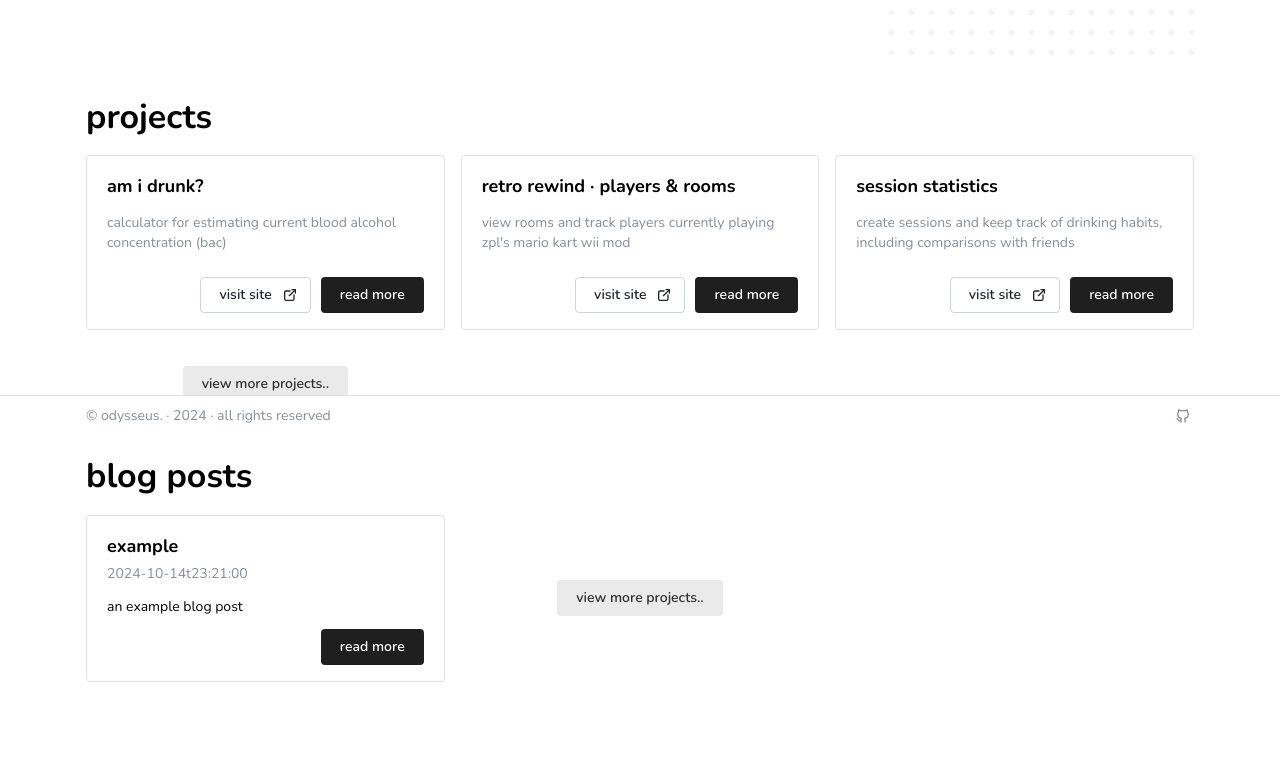
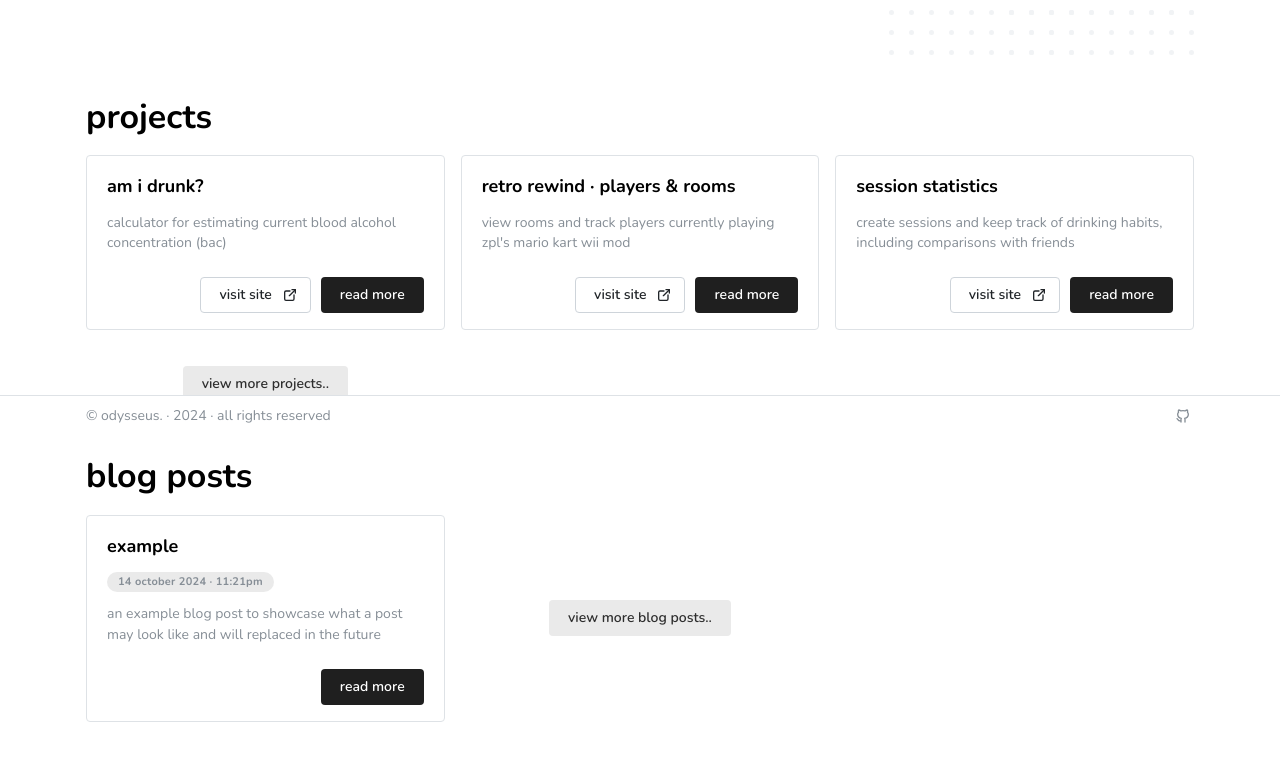
Before and after one commit to odysseusdev/portfolio, a Next.js app: page / in a window 1280 px wide. Shown: the part 365-1126 px from the top of the page. Built offline with nearby package versions, Linux system fonts and the light colour scheme.

Commit message:
Bug fixes for blog post links.

```diff
--- a/__blog-posts/example.md
+++ b/__blog-posts/example.md
@@ -1,6 +1,6 @@
 ---
 title: "Example"
-excerpt: "An example blog post"
+excerpt: "An example blog post to showcase what a post may look like and will replaced in the future"
 date: "2024-10-14T23:21:00"
 favourite: false
 ---
--- a/src/app/blog/page.tsx
+++ b/src/app/blog/page.tsx
@@ -19,7 +19,10 @@ const BlogPage = () => {
 				title="Blog"
 				description="Discoveries, releases and how-to guides on common development issues"
 			/>
-			<BlogPosts blogPosts={blogPosts} />
+			<BlogPosts
+				blogPosts={blogPosts}
+				hideViewMore
+			/>
 		</>
 	);
 };
--- a/src/app/projects/page.tsx
+++ b/src/app/projects/page.tsx
@@ -19,7 +19,10 @@ const ProjectsPage = () => {
 				title="Projects"
 				description="All external-facing repositories developed and supported by odysseus."
 			/>
-			<Projects projects={projects} />
+			<Projects
+				projects={projects}
+				hideViewMore
+			/>
 		</>
 	);
 };
--- a/src/components/blog-posts/blog-post-card/BlogPostCard.tsx
+++ b/src/components/blog-posts/blog-post-card/BlogPostCard.tsx
@@ -1,8 +1,9 @@
-import { Button, Group, Paper, PaperProps, PolymorphicComponentProps, Stack, Text } from "@mantine/core";
+import { Badge, Button, Group, Paper, PaperProps, PolymorphicComponentProps, Stack, Text } from "@mantine/core";
 
 import { BlogPost } from "@/lib/types";
 import Link from "next/link";
 import React from "react";
+import dayjs from "dayjs";
 
 export type BlogPostCardProps = { blogPost: BlogPost } & PolymorphicComponentProps<"div", PaperProps>;
 
@@ -18,7 +19,6 @@ const BlogPostCard = ({ blogPost, ...props }: BlogPostCardProps) => {
 				h="100%"
 				gap="sm"
 			>
-				<Stack gap={4}>
 				<Text
 					style={{ flexBasis: 0, flexGrow: 1 }}
 					component="h2"
@@ -27,20 +27,24 @@ const BlogPostCard = ({ blogPost, ...props }: BlogPostCardProps) => {
 				>
 					{blogPost.title}
 				</Text>
+				<Badge
+					variant="light"
+					c="dimmed"
+				>
+					{dayjs(blogPost.date).format("D MMMM YYYY · hh:mma")}
+				</Badge>
 				<Text
+					style={{ flexGrow: 1 }}
 					size="sm"
 					c="dimmed"
 				>
-						{blogPost.date.toString()}
-					</Text>
-				</Stack>
-				<Text
-					style={{ flexGrow: 1 }}
-					size="sm"
-				>
 					{blogPost.excerpt}
 				</Text>
-				<Group justify="flex-end">
+				<Group
+					justify="flex-end"
+					gap="xs"
+					mt="sm"
+				>
 					<Button
 						component={Link}
 						href={`/blog/${blogPost.slug}`}
--- a/src/components/blog-posts/blog-posts/BlogPosts.tsx
+++ b/src/components/blog-posts/blog-posts/BlogPosts.tsx
@@ -5,9 +5,9 @@ import BlogPostCard from "../blog-post-card";
 import Link from "next/link";
 import React from "react";
 
-export type BlogPostsProps = { blogPosts: BlogPost[] };
+export type BlogPostsProps = { blogPosts: BlogPost[]; hideViewMore?: boolean };
 
-const BlogPosts = ({ blogPosts }: BlogPostsProps) => {
+const BlogPosts = ({ blogPosts, hideViewMore = false }: BlogPostsProps) => {
 	if (!blogPosts || blogPosts.length === 0) {
 		return <Text>No blog posts found.</Text>;
 	}
@@ -25,6 +25,7 @@ const BlogPosts = ({ blogPosts }: BlogPostsProps) => {
 					/>
 				</GridCol>
 			))}
+			{!hideViewMore && (
 				<GridCol span={{ base: 12, sm: 6, lg: 4 }}>
 					<Center
 						h="100%"
@@ -32,13 +33,14 @@ const BlogPosts = ({ blogPosts }: BlogPostsProps) => {
 					>
 						<Button
 							component={Link}
-						href="/projects"
+							href="/blog"
 							variant="light"
 						>
-						View more projects..
+							View more blog posts..
 						</Button>
 					</Center>
 				</GridCol>
+			)}
 		</Grid>
 	);
 };
--- a/src/components/projects/projects/Projects.tsx
+++ b/src/components/projects/projects/Projects.tsx
@@ -5,9 +5,9 @@ import { Project } from "@/lib/types";
 import ProjectCard from "../project-card";
 import React from "react";
 
-export type ProjectsProps = { projects: Project[] };
+export type ProjectsProps = { projects: Project[]; hideViewMore?: boolean };
 
-const Projects = ({ projects }: ProjectsProps) => {
+const Projects = ({ projects, hideViewMore = false }: ProjectsProps) => {
 	if (!projects || projects.length === 0) {
 		return <Text>No projects found.</Text>;
 	}
@@ -24,6 +24,7 @@ const Projects = ({ projects }: ProjectsProps) => {
 					/>
 				</GridCol>
 			))}
+			{!hideViewMore && (
 				<GridCol span={{ base: 12, sm: 6, lg: 4 }}>
 					<Center
 						h="100%"
@@ -38,6 +39,7 @@ const Projects = ({ projects }: ProjectsProps) => {
 						</Button>
 					</Center>
 				</GridCol>
+			)}
 		</Grid>
 	);
 };
```
Lines whose indentation alone changed are shown as unchanged.
